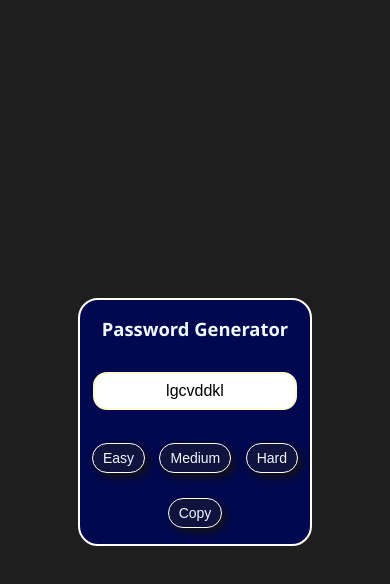
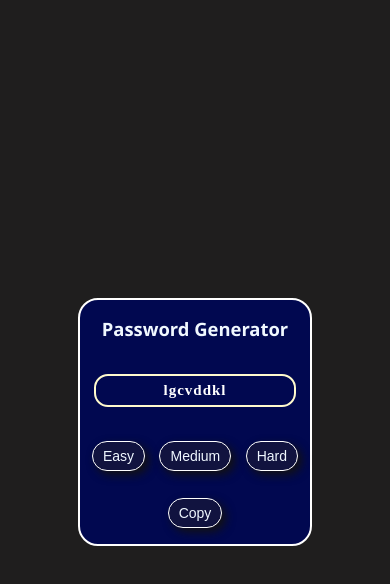
Before and after one commit to marslanmustafa/generator, a plain HTML site: page index.html in a window 390 px wide. Both pictures are taken after a click on the button "Easy". Drawn offline with Linux system fonts and the light colour scheme.

Commit message:
input Removed

```diff
--- a/index.html
+++ b/index.html
@@ -12,7 +12,7 @@
     <div class="main-container">
         <div class="box" id="box">
             <h1>Password Generator</h1>
-            <input id="place" type="text" placeholder="Get Password">
+            <h2 class="place" id="place">Generate</h2>
             <div class="btns">
                 <button class="btn" id="generate-btn" onclick="egenerator()">Easy</button>
                 <button class="btn" id="generate-btn" onclick="mgenerator()">Medium</button>
--- a/main.js
+++ b/main.js
@@ -7,7 +7,7 @@
             random = Math.floor(Math.random() * chars.length);
             code += chars[random];
         }
-        document.getElementById("place").value = code;
+        document.getElementById("place").innerHTML = code;
     }
 
     let mgenerator = () => {
@@ -18,7 +18,7 @@
             random = Math.floor(Math.random() * chars.length);
             code += chars[random];
         }
-        document.getElementById("place").value = code;
+        document.getElementById("place").innerHTML = code;
     }
 
     let hgenerator = () => {
@@ -29,13 +29,13 @@
             random = Math.floor(Math.random() * chars.length);
             code += chars[random];
         }
-        document.getElementById("place").value = code;
+        document.getElementById("place").innerHTML = code;
     }
 
     function copy() {
-        var copyText = document.getElementById("place");
-        copyText.select();
-        copyText.setSelectionRange(0, 99999);
-        navigator.clipboard.writeText(copyText.value);
-        copyText.value = 'Copied'
+        let copyText = document.getElementById("place");
+        // // copyText.select();
+        // copyText.setSelectionRange(0, 99999);
+        navigator.clipboard.writeText(copyText.innerHTML);
+        copyText.innerHTML = 'Copied'
     }
--- a/style.css
+++ b/style.css
@@ -31,16 +31,17 @@
         font-family: 'Segoe UI', Tahoma, Geneva, Verdana, sans-serif;
     }
 
-    input {
-        width: 89%;
-        height: 38px;
-        font-size: 17px;
-        padding: 12px 16px;
+    .place{
+        width: 88%;
+        font-size: 20px;
+        letter-spacing: 1px;
+        padding: 8px 10px;
         border: 2px solid lemonchiffon;
         border-radius: 14px;
         text-align: center;
         cursor: pointer;
-        outline: none;
+        color: #ffffff;
+
 
     }
 
@@ -82,8 +83,8 @@
         }
     }
     @media (max-width:1155px){
-        input{
-            padding: 12px 16px;
+        .place{
+            padding: 6px 8px;
             font-size: 16px;
         }
         .btns{
@@ -119,9 +120,8 @@
             width: 42%;
             height: 248px;
         }
-        input{
-            font-size: 16px;
-        padding: 10px 14px;
+        .place{
+            font-size: 15px;
         }
     }
     @media (max-width:640px) {
@@ -175,7 +175,7 @@
         input{
         height: 26px;
         }
-        input::placeholder{
+        .place{
             font-size: 14px;
         }
         .btn{
```
